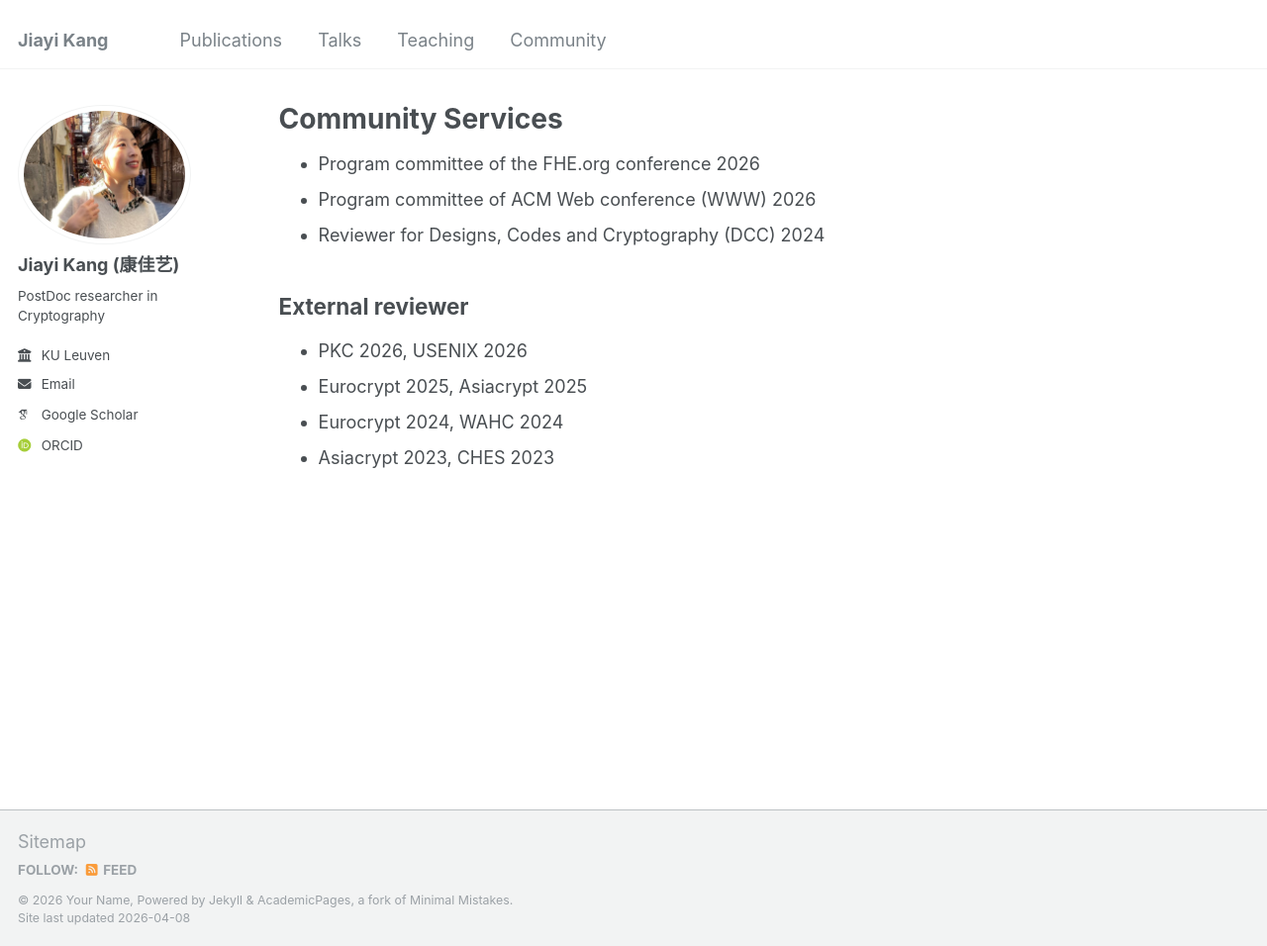
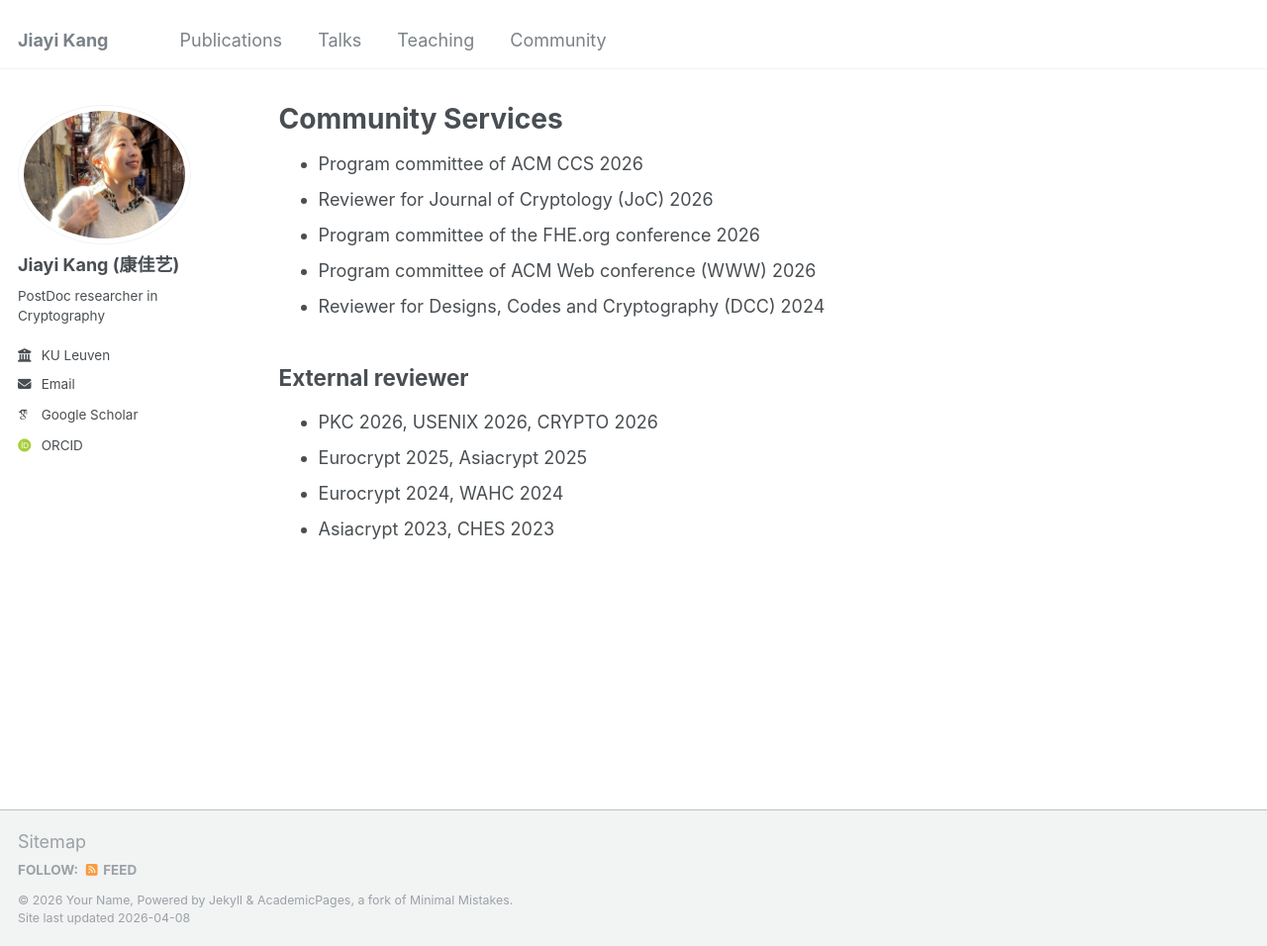
Before and after one commit to jiayikang2/jiayikang2.github.io, a Jekyll site: the page built from _pages/community.md, in a window 1280 px wide and 956 px high. Shown: the whole window at 99% size. Built offline with Jekyll 4.4.1, drawn with Linux system fonts in a browser that asks for light colours; some web fonts are replaced.

Commit message:
update reviews

```diff
--- a/_pages/community.md
+++ b/_pages/community.md
@@ -5,13 +5,15 @@ permalink: /community/
 author_profile: true
 ---
 
+- Program committee of ACM CCS 2026
+- Reviewer for Journal of Cryptology (JoC) 2026
 - Program committee of the FHE.org conference 2026
 - Program committee of ACM Web conference (WWW) 2026
 - Reviewer for Designs, Codes and Cryptography (DCC) 2024
 
 ## External reviewer
 
-- PKC 2026, USENIX 2026
+- PKC 2026, USENIX 2026, CRYPTO 2026
 - Eurocrypt 2025, Asiacrypt 2025
 - Eurocrypt 2024, WAHC 2024
 - Asiacrypt 2023, CHES 2023
```
Also changed, not shown: _pages/about.md (+1 -1 lines), 1 other file.
